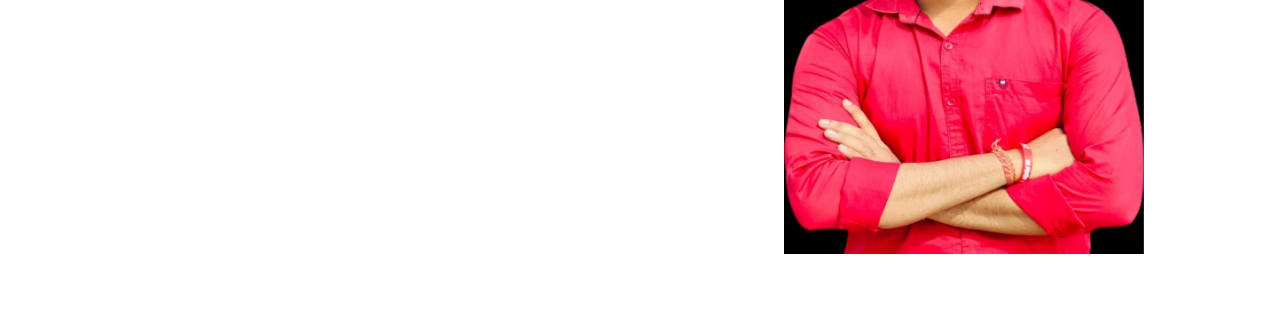
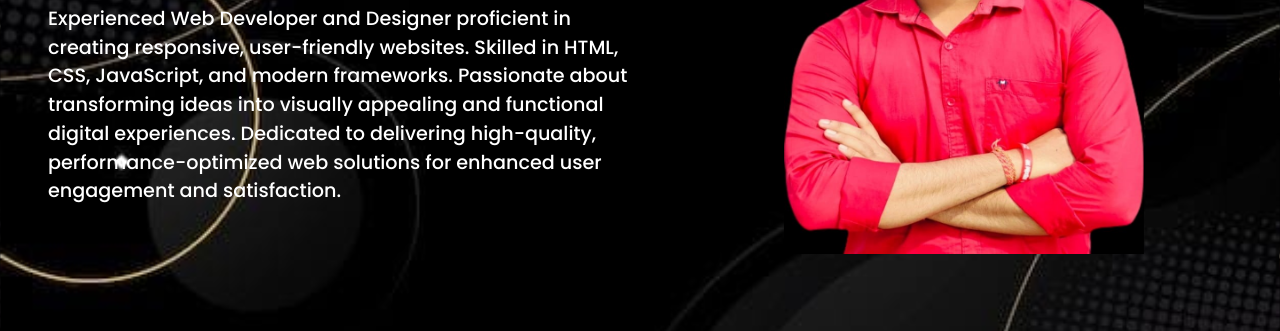
Before and after one commit to Ashishsahoo267/portfolio-3, a plain HTML site: page index.html in a window 1280 px wide. Shown: the part 286-617 px from the top of the page. Drawn offline with Linux system fonts and the light colour scheme; the site is published under a folder, as on GitHub Pages, so addresses that start at the root find nothing.

Commit message:
Update style.css

```diff
--- a/style.css
+++ b/style.css
@@ -10,7 +10,7 @@
 }
 
 body {
-  background-image: url('/background portfolio .jpg');
+  background-image: url('background portfolio .jpg');
 }
 
 .portfolio-container {
```
